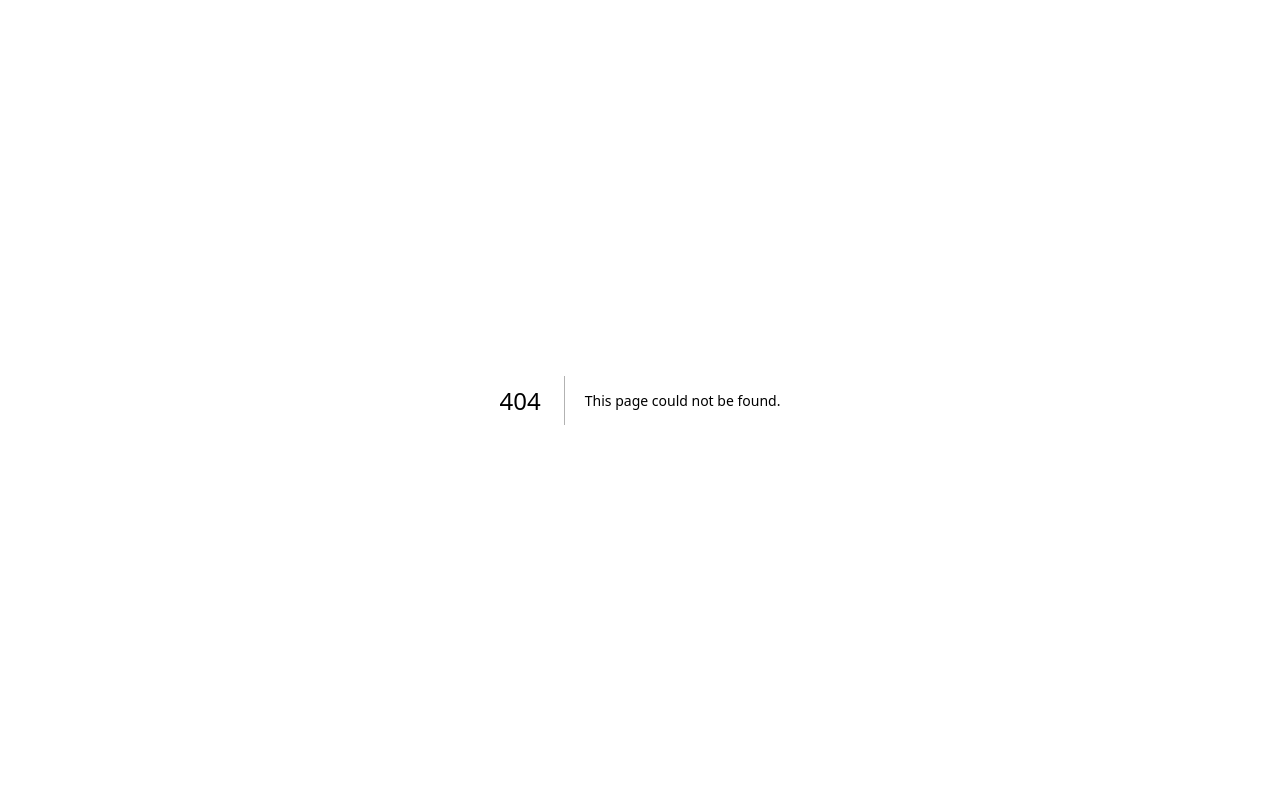
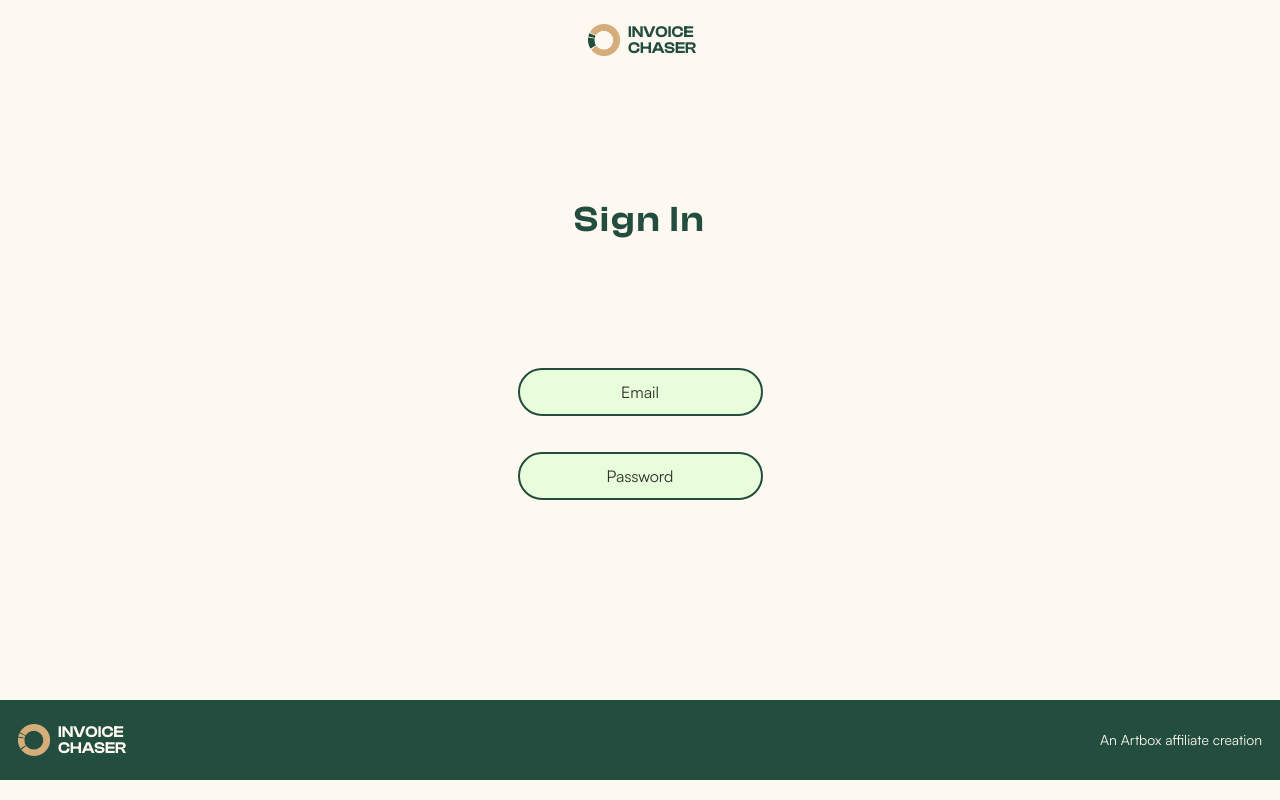
Before and after one commit to BluTargaryan/artbox-invoice-chaser, a Next.js app: page /auth/signin in a window 1280 px wide. Before the commit this address had no page. Built offline with nearby package versions, Linux system fonts and the light colour scheme.

Commit message:
created customInput component

```diff
--- /dev/null
+++ b/app/auth/layout.tsx
@@ -0,0 +1,27 @@
+import type { Metadata } from "next";
+import AuthHeader from "../components/atoms/AuthHeader";
+import Footer from "../components/sections/Footer";
+
+
+export const metadata: Metadata = {
+  title: "Invoice Chaser - Auth",
+  description: "Logins, registrations, and password resets for the Invoice Chaser app",
+};
+
+export default function AuthLayout({
+  children,
+}: Readonly<{
+  children: React.ReactNode;
+}>) {
+  return (
+
+      <div className="flex flex-col relative">
+        <AuthHeader />
+        <main className="flex flex-col  py-50 items-center justify-center gap-30">
+        {children}
+   </main>
+        <Footer />
+        </div>
+
+  );
+}
--- /dev/null
+++ b/app/auth/signin/page.tsx
@@ -0,0 +1,38 @@
+"use client";
+
+import React, { useState } from "react";
+import CustomInput from "@/app/components/atoms/CustomInput";
+
+const SignInPage = () => {
+  const [email, setEmail] = useState("");
+  const [password, setPassword] = useState("");
+
+  return (
+    <>
+      <h1 className="w-[270px] text-center">Sign In</h1>
+
+      <div className="w-[270px] flex flex-col items-center justify-center gap-7">
+        <CustomInput
+          id="email"
+          label="Email"
+          type="email"
+          className="w-full"
+          value={email}
+          onChange={(e) => setEmail(e.target.value)}
+          autoComplete="email"
+        />
+        <CustomInput
+          id="password"
+          label="Password"
+          type="password"
+          className="w-full"
+          value={password}
+          onChange={(e) => setPassword(e.target.value)}
+          autoComplete="current-password"
+        />
+      </div>
+    </>
+  );
+};
+
+export default SignInPage
--- /dev/null
+++ b/app/components/atoms/AuthHeader.tsx
@@ -0,0 +1,17 @@
+import Link from 'next/link'
+import React from 'react'
+import Image from 'next/image'
+import logo from '@/app/assets/images/logo.png'
+
+const AuthHeader = () => {
+  return (
+    <header className="absolute top-0 left-0 right-0 bg-light-almond py-6 shrink-0 ">
+        <Link href="/" className="flex justify-center items-center gap-2">
+        <Image src={logo} alt="Invoice Chaser logo" width={100} height={100} className="w-8 h-auto" />
+        <span className="font-semibold text-calm-green uppercase leading-none w-16 font-clash">Invoice Chaser</span>
+        </Link>
+    </header>
+  )
+}
+
+export default AuthHeader
--- /dev/null
+++ b/app/components/atoms/CustomInput.tsx
@@ -0,0 +1,153 @@
+"use client";
+
+import React, { useState } from "react";
+
+const defaultInputClassName =
+  "w-full h-12 rounded-full border-2 border-calm-green px-4 bg-light-green text-center text-chill-black";
+
+/** Types that use the default “pill” field look; others rely on `className` or native styling. */
+const USES_DEFAULT_FIELD_STYLES = new Set([
+  "text",
+  "email",
+  "password",
+  "search",
+  "tel",
+  "url",
+  "number",
+  "date",
+  "datetime-local",
+  "month",
+  "week",
+  "time",
+]);
+
+function normalizeType(type: React.HTMLInputTypeAttribute | undefined) {
+  return String(type ?? "text").toLowerCase();
+}
+
+export type CustomInputProps = {
+  label: string;
+  placeholder?: string;
+  containerClassName?: string;
+} & React.ComponentPropsWithoutRef<"input">;
+
+export default function CustomInput({
+  label,
+  placeholder = label,
+  containerClassName = "flex flex-col items-center justify-center gap-2",
+  className,
+  id,
+  type = "text",
+  value,
+  defaultValue,
+  checked,
+  defaultChecked,
+  onChange,
+  ...rest
+}: CustomInputProps) {
+  const inputType = normalizeType(type);
+  const isCheckLike = inputType === "checkbox" || inputType === "radio";
+  const isFile = inputType === "file";
+
+  const [uncontrolledValue, setUncontrolledValue] = useState(() => {
+    if (isCheckLike) return "";
+    return defaultValue != null ? String(defaultValue) : "";
+  });
+  const [uncontrolledChecked, setUncontrolledChecked] = useState(
+    () => isCheckLike && Boolean(defaultChecked),
+  );
+  const [fileHasSelection, setFileHasSelection] = useState(false);
+
+  const isControlledString = value !== undefined && !isCheckLike && !isFile;
+  const isControlledChecked = checked !== undefined && isCheckLike;
+
+  const currentString = isControlledString
+    ? String(value ?? "")
+    : uncontrolledValue;
+  const currentChecked = isControlledChecked
+    ? Boolean(checked)
+    : uncontrolledChecked;
+
+  const showLabel = isCheckLike
+    ? currentChecked
+    : isFile
+      ? fileHasSelection
+      : currentString.length > 0;
+
+  function handleChange(e: React.ChangeEvent<HTMLInputElement>) {
+    if (!isControlledString && !isCheckLike && !isFile) {
+      setUncontrolledValue(e.target.value);
+    }
+    if (!isControlledChecked && isCheckLike) {
+      setUncontrolledChecked(e.target.checked);
+    }
+    if (isFile) {
+      setFileHasSelection((e.target.files?.length ?? 0) > 0);
+    }
+    onChange?.(e);
+  }
+
+  const usesDefaultFieldStyle = USES_DEFAULT_FIELD_STYLES.has(inputType);
+  const inputClassName = [usesDefaultFieldStyle ? defaultInputClassName : "", className]
+    .filter(Boolean)
+    .join(" ");
+
+  const labelClassName = `block text-center font-medium font-clash transition-[max-width,max-height,opacity] duration-200 ease-out ${
+    showLabel
+      ? "max-h-8 max-w-[270px] opacity-100"
+      : "max-h-0 max-w-0 opacity-0 overflow-hidden whitespace-nowrap"
+  }`;
+
+  if (isCheckLike) {
+    return (
+      <div className={containerClassName}>
+        <label htmlFor={id} className={labelClassName}>
+          {label}
+        </label>
+        <input
+          {...rest}
+          id={id}
+          type={type}
+          value={value}
+          className={inputClassName || undefined}
+          checked={isControlledChecked ? Boolean(checked) : uncontrolledChecked}
+          onChange={handleChange}
+        />
+      </div>
+    );
+  }
+
+  if (isFile) {
+    return (
+      <div className={containerClassName}>
+        <label htmlFor={id} className={labelClassName}>
+          {label}
+        </label>
+        <input
+          {...rest}
+          id={id}
+          type={type}
+          className={inputClassName || undefined}
+          onChange={handleChange}
+        />
+      </div>
+    );
+  }
+
+  return (
+    <div className={containerClassName}>
+      <label htmlFor={id} className={labelClassName}>
+        {label}
+      </label>
+      <input
+        {...rest}
+        id={id}
+        type={type}
+        placeholder={placeholder}
+        className={inputClassName || undefined}
+        value={isControlledString ? value : uncontrolledValue}
+        onChange={handleChange}
+      />
+    </div>
+  );
+}
--- /dev/null
+++ b/app/components/sections/Footer.tsx
@@ -0,0 +1,20 @@
+import Link from 'next/link'
+import React from 'react'
+import Image from 'next/image'
+import logo from '@/app/assets/images/logo-tan.png'
+
+const Footer = () => {
+  return (
+    <footer className="w-full bg-calm-green py-6 px-4.5 shrink-0">
+        <div className="flex justify-between items-center text-light-almond">
+        <Link href="/" className="flex justify-center items-center gap-2">
+        <Image src={logo} alt="Invoice Chaser logo" width={100} height={100} className="w-8 h-auto" />
+        <span className="font-semibold  uppercase leading-none w-16 font-clash">Invoice Chaser</span>
+        </Link>
+            <span className="text-sm">An Artbox affiliate creation</span>
+        </div>
+    </footer>
+  )
+}
+
+export default Footer
--- a/app/globals.css
+++ b/app/globals.css
@@ -16,6 +16,9 @@
   --color-light-green: var(--light-green);
   --font-clash: var(--font-clash);
   --font-satoshi: var(--font-satoshi);
+
+  --font-clash: var(--font-clash);
+  --font-satoshi: var(--font-satoshi);
 }
 
 /* @media (prefers-color-scheme: dark) {
@@ -25,8 +28,46 @@
   }
 } */
 
+html, body {
+  margin: 0;
+  padding: 0;
+  box-sizing: border-box;
+}
+
 body {
   background: var(--color-light-almond);
   color: var(--color-chill-black);
   font-family: var(--font-satoshi);
+overflow-x: hidden;
 }
+
+input {
+  font-family: var(--font-satoshi);
+  @apply text-chill-black;
+}
+
+input::placeholder {
+  @apply text-chill-black;
+}
+
+input:focus {
+  @apply outline-none;
+}
+
+h1,h2,h3,h4,h5,h6,label {
+  font-family: var(--font-clash);
+  @apply text-calm-green;
+}
+
+label {
+  letter-spacing: 0.07em;
+}
+
+h1 {
+  letter-spacing: 0.07em;
+  @apply text-4xl font-semibold;
+}
+
+h2 {
+  @apply text-3xl font-bold;
+}
--- a/app/layout.tsx
+++ b/app/layout.tsx
@@ -5,6 +5,7 @@ import "./globals.css";
 const clashDisplay = localFont({
   src: "./assets/fonts/ClashDisplay-Variable.ttf",
   variable: "--font-clash",
+  weight: "400 500 600 700 800",
   display: 'swap',
   preload: true,
 });
```
Also changed, not shown: app/assets/images/logo-tan.png (added).
